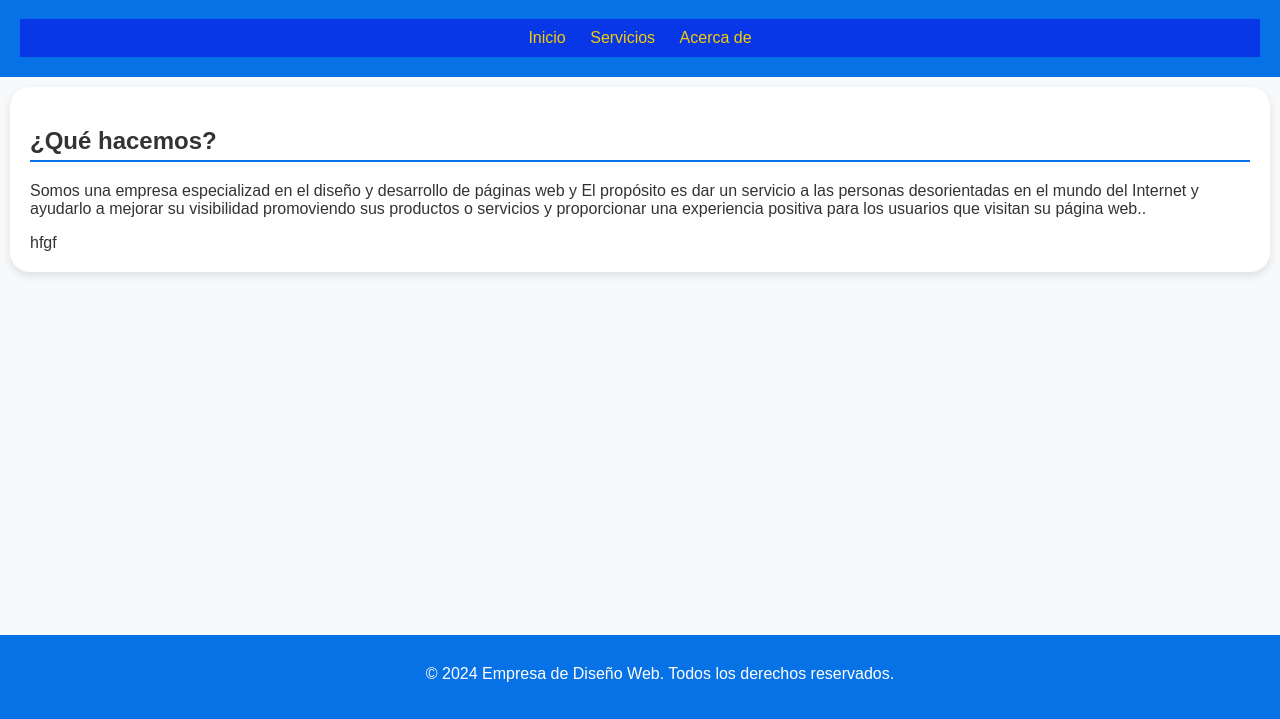
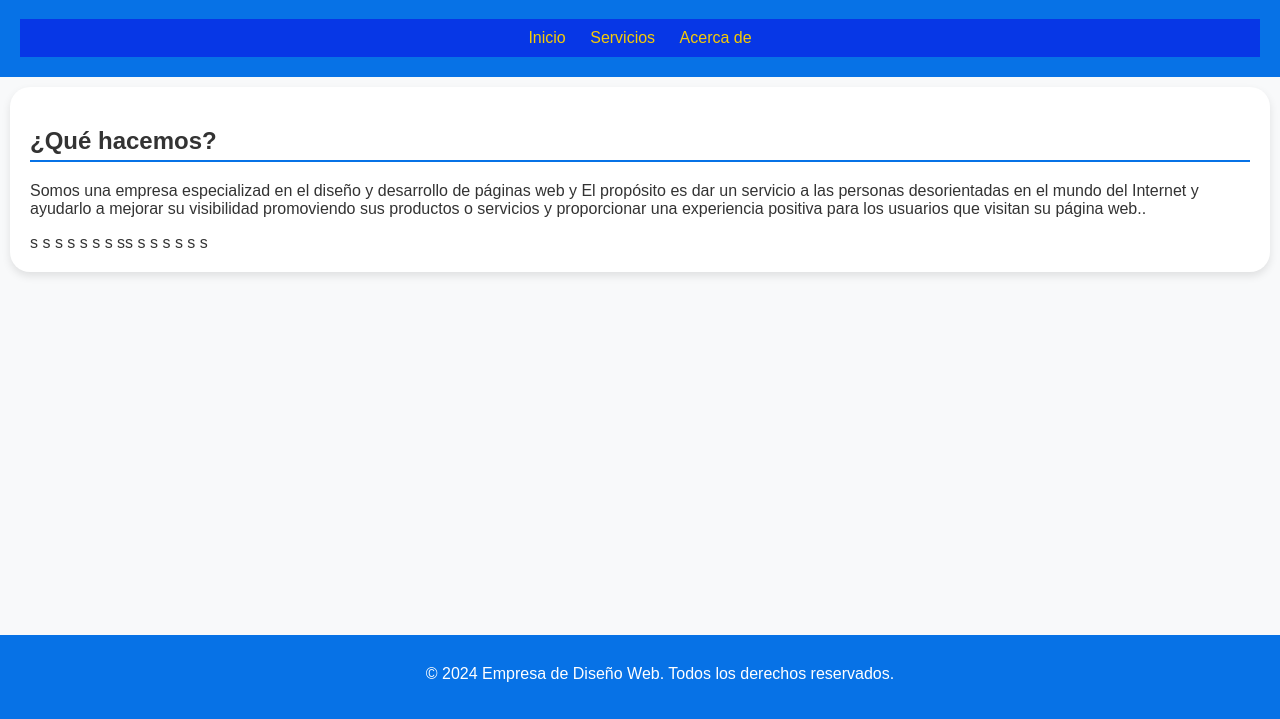
Before and after one commit to andres2031/andres2031.github.io, a plain HTML site: page index.html in a window 1280 px wide. Shown: the part 81-800 px from the top of the page. Drawn offline with Linux system fonts and the light colour scheme.

Commit message:
Update index.html

```diff
--- a/index.html
+++ b/index.html
@@ -78,19 +78,20 @@
     <section id="inicio">
         <h2>¿Qué hacemos?</h2>
         <p>Somos una empresa especializad en el diseño y desarrollo de páginas web y El propósito es dar un servicio a las personas desorientadas en el mundo del Internet y ayudarlo a mejorar su visibilidad promoviendo sus productos o servicios y proporcionar una experiencia positiva para los usuarios que visitan su página web..</p>
-
-
-
-
-
-
-
-
-
-
-
-
-    hfgf</section>
+    s
+    s
+    s
+    s
+    s
+    s
+    s
+    ss
+    s
+    s
+    s
+    s
+    s
+    s</section>
     <section id="servicios" class="hidden">
         <h2>Ofrecemos</h2>
         <p>Crear Un sitio web fácil de usar que represente bien la marca del cliente y anime a la gente a interactuar, centrándonos en conseguir más personas interesadas en nuestros productos o servicios.</p>
```
